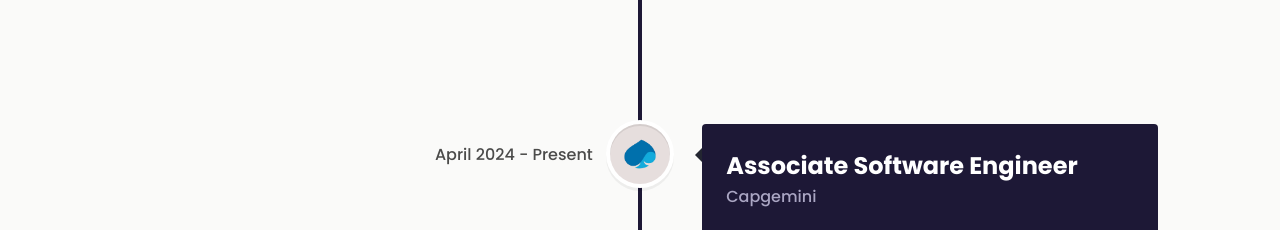
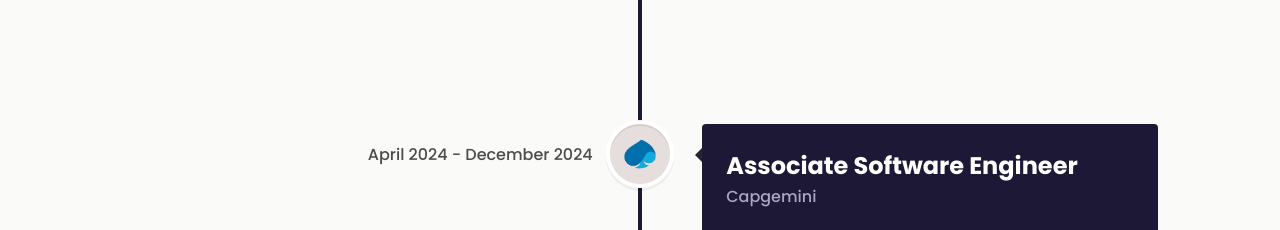
Before and after one commit to sidd84755/Portfolio, a React (Vite) app: page / in a window 1280 px wide. Shown: the part 3940-4170 px from the top of the page. Built offline with nearby package versions, Linux system fonts and the light colour scheme.

Commit message:
Made changes in experience

```diff
--- a/src/constants/index.js
+++ b/src/constants/index.js
@@ -199,7 +199,7 @@ import {
       company_name: "Capgemini",
       icon: capg,
       iconBg: "#E6DEDD",
-      date: "April 2024 - Present",
+      date: "April 2024 - December 2024",
       points: [
         "Led and contributed to projects involving the design, implementation, and maintenance of Cisco Unified Communications Manager (CUCM) systems, ensuring robust and efficient communication solutions for clients",
         "Managed the configuration and deployment of CUCM, including provisioning users, setting up devices, and ensuring compliance with organizational policies.",
```
